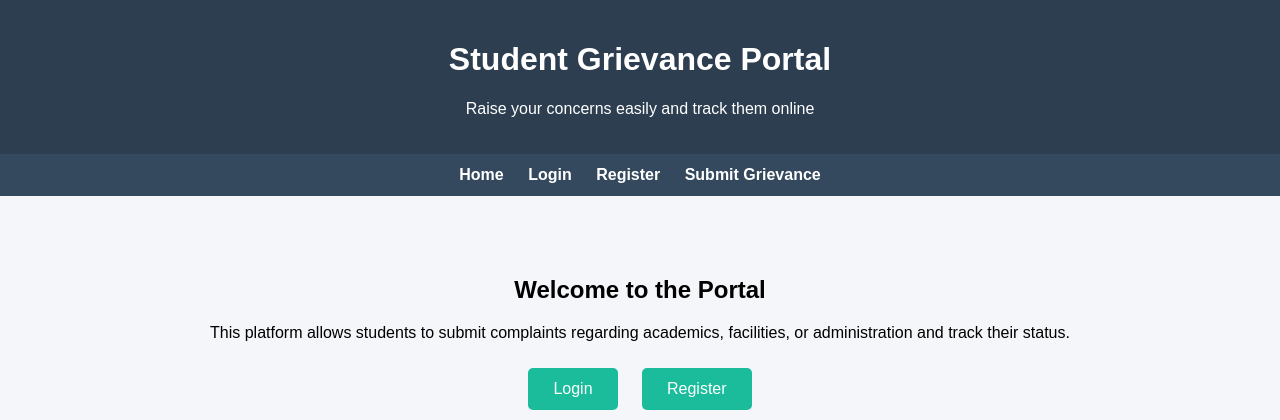
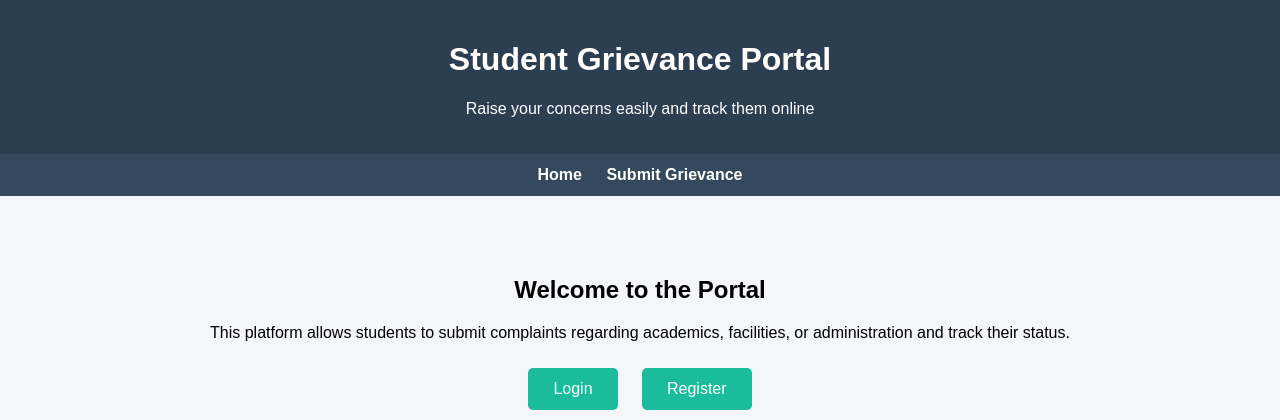
Before and after one commit to denine03/student_grievance_portal, a Laravel app: page / in a window 1280 px wide. Shown: the top 420 px of the page. Run offline with Laravel 12, Linux system fonts and the light colour scheme.

Commit message:
no need for login and register on nav for homepage

```diff
--- a/resources/views/homepage.blade.php
+++ b/resources/views/homepage.blade.php
@@ -74,8 +74,6 @@
 
 <nav>
     <a href="/">Home</a>
-    <a href="/login">Login</a>
-    <a href="/register">Register</a>
     <a href="/grievance">Submit Grievance</a>
 </nav>
 
```
